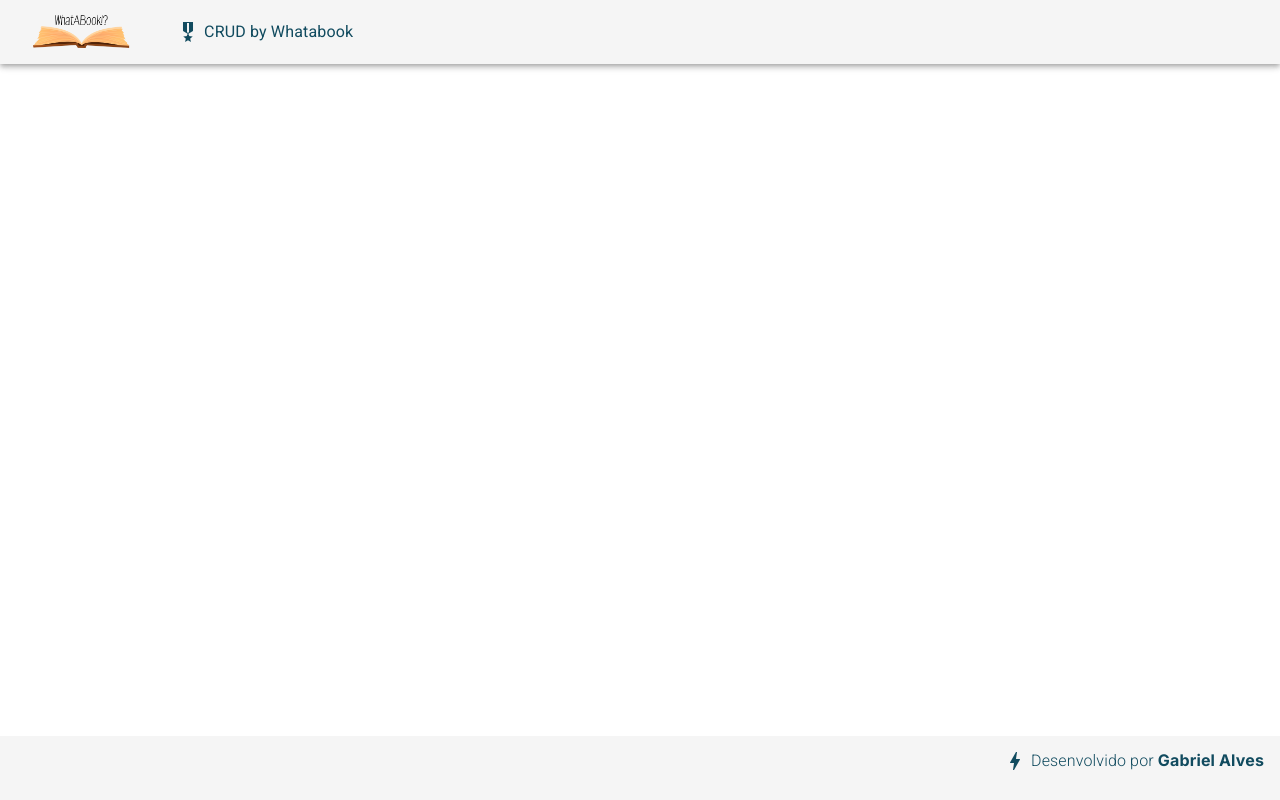
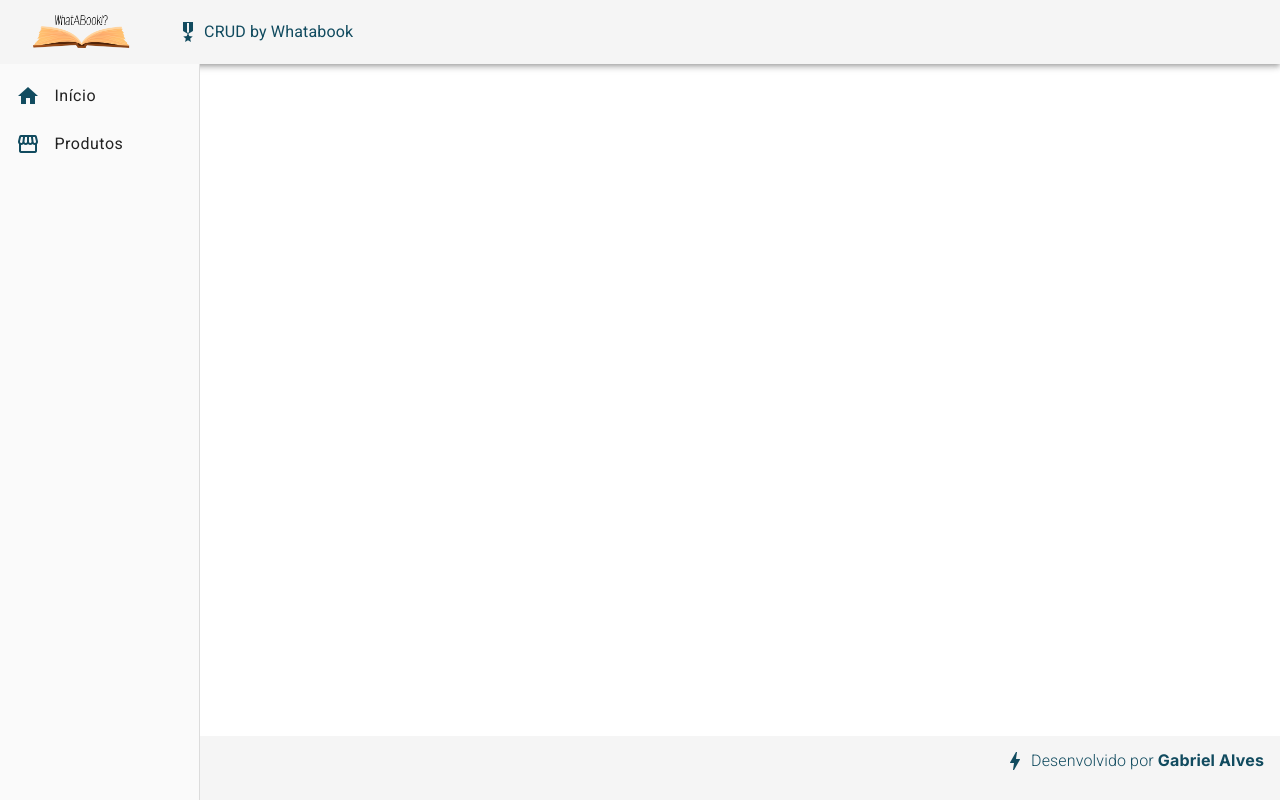
Before and after one commit to gabriel04alves/crud-angular, an Angular app: page / in a window 1280 px wide. Built offline with nearby package versions, Linux system fonts and the light colour scheme.

Commit message:
barra de navegação

```diff
--- a/src/app/app.component.html
+++ b/src/app/app.component.html
@@ -1,2 +1,3 @@
 <app-header></app-header>
+<app-nav></app-nav>
 <app-footer></app-footer>
--- /dev/null
+++ b/src/app/components/template/nav/nav.component.css
@@ -0,0 +1,12 @@
+.sidenav {
+    background-color: rgb(250, 250, 250);
+    width: 200px;
+}
+
+.sidenav a {
+    color: #114B5F;
+}
+.sidenav i {
+    padding-right: 10px;
+    color: #114B5F;
+}
--- /dev/null
+++ b/src/app/components/template/nav/nav.component.html
@@ -0,0 +1,18 @@
+<mat-sidenav-container class="container">
+    <mat-sidenav class="sidenav" mode="side" opened fixedInViewport="true" fixedTopGap="64">
+        <mat-nav-list class="nav-list">
+            <a mat-list-item href="">
+                <i class="material-icons v-middle">
+                    home
+                </i>
+                Início
+            </a>
+            <a mat-list-item href="">
+                <i class="material-icons v-middle">
+                    storefront
+                </i>
+                Produtos
+            </a>
+        </mat-nav-list>
+    </mat-sidenav>
+</mat-sidenav-container>
--- a/src/index.html
+++ b/src/index.html
@@ -2,10 +2,10 @@
 <html lang="en">
 <head>
   <meta charset="utf-8">
-  <title>Frontend</title>
+  <title>CRUD Whatabook</title>
   <base href="/">
   <meta name="viewport" content="width=device-width, initial-scale=1">
-  <link rel="icon" type="image/x-icon" href="favicon.ico">
+  <link rel="icon" type="image/x-icon" href="./assets/images/logobranco.png">
   <link rel="preconnect" href="https://fonts.gstatic.com">
   <link href="https://fonts.googleapis.com/css2?family=Roboto:wght@300;400;500&display=swap" rel="stylesheet">
   <link href="https://fonts.googleapis.com/icon?family=Material+Icons" rel="stylesheet">
```
Also changed, not shown: src/app/app.module.ts (+8 -1 lines), src/app/components/template/nav/nav.component.ts (added, +10 -0 lines).
